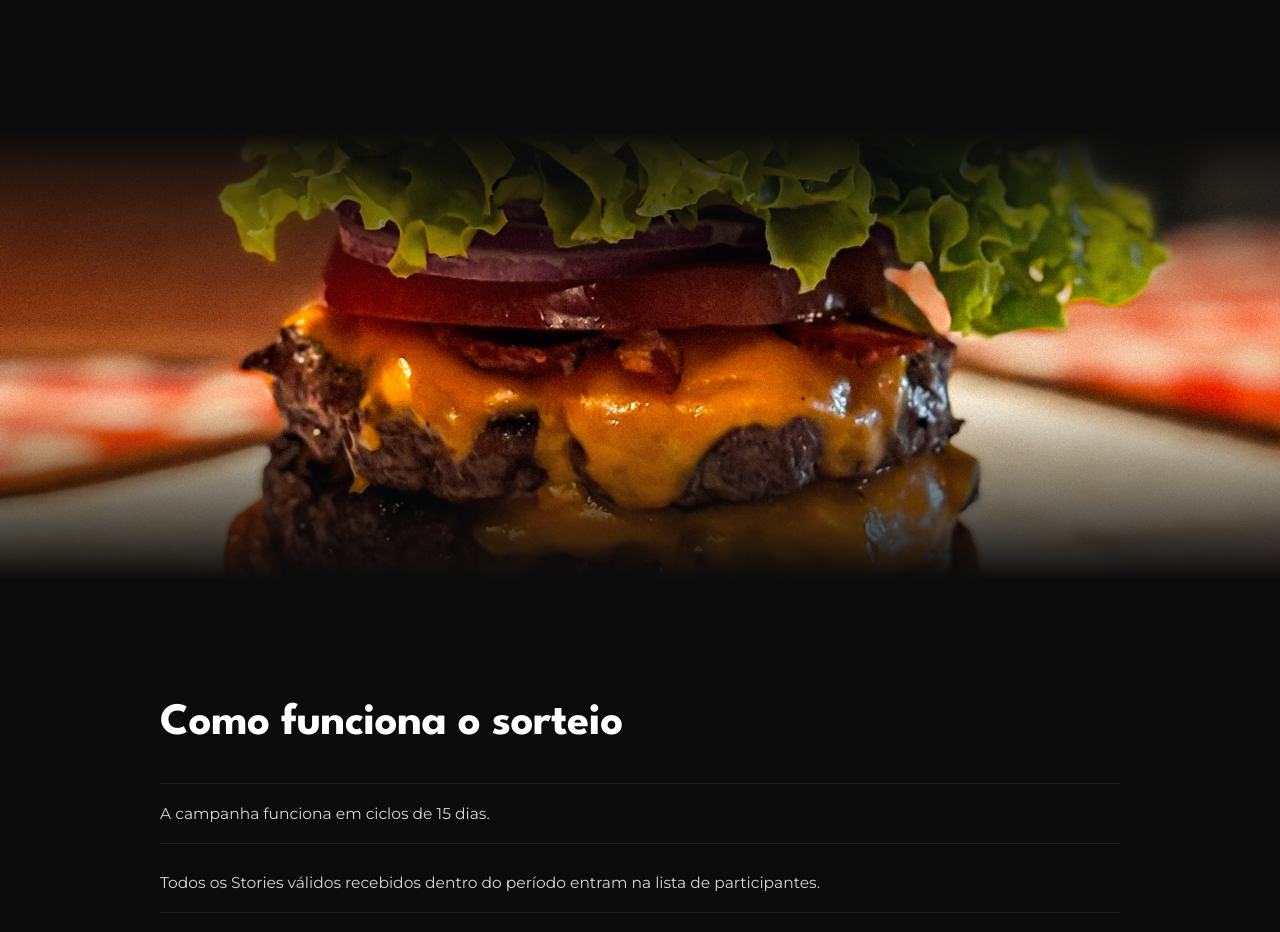
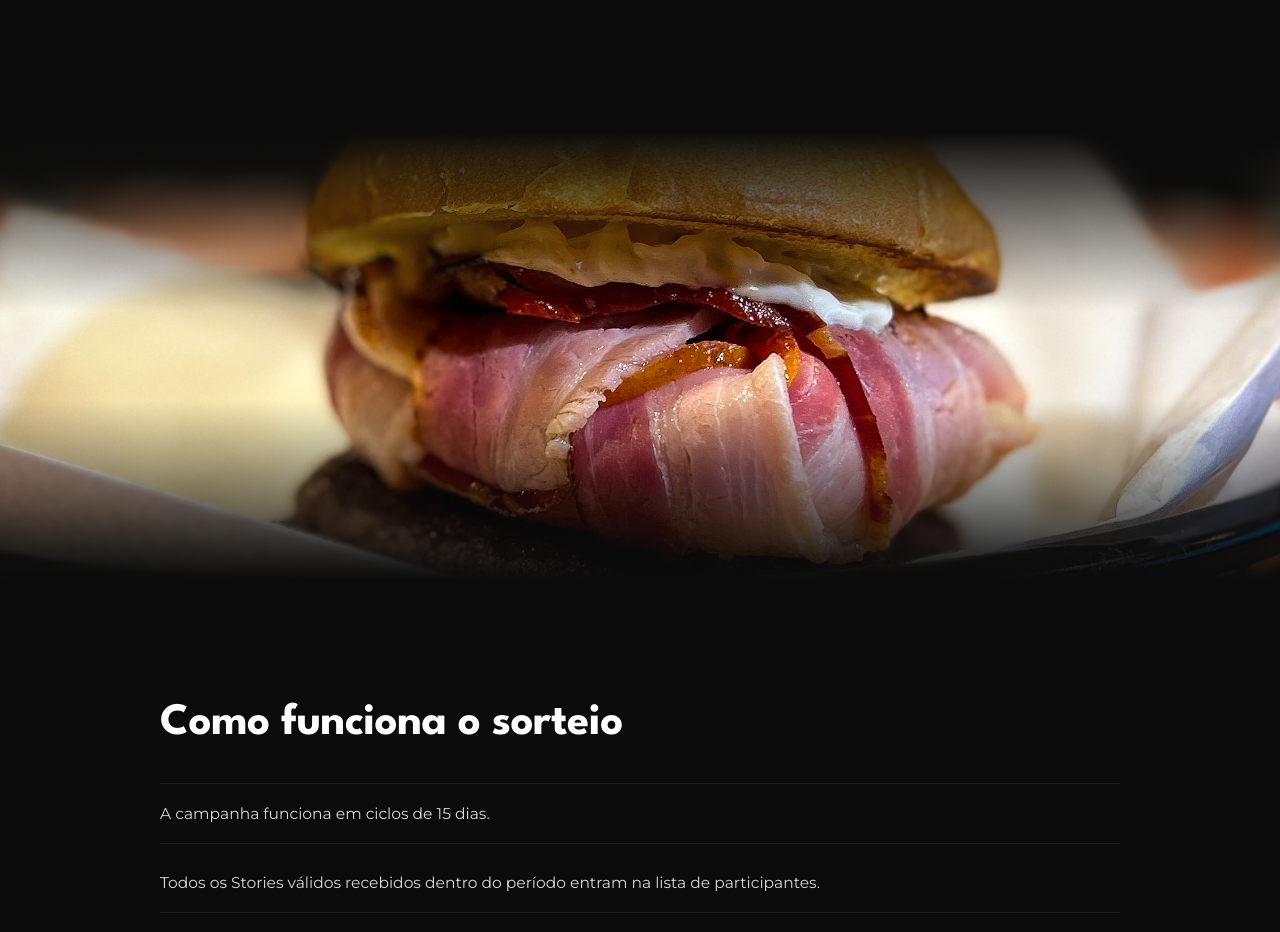
Before and after one commit to edubolla/haubert-taste, a plain HTML site: page index.html in a window 1280 px wide. Shown: the part 2603-3535 px from the top of the page. Drawn offline with Linux system fonts and the light colour scheme.

Commit message:
Substitui foto do hambúrguer duplo pelo bacon burger
Evita confusão com o combo da promoção, que não inclui hambúrguer duplo.

Co-Authored-By: Claude Sonnet 4.6 <noreply@anthropic.com>

```diff
--- a/index.html
+++ b/index.html
@@ -139,10 +139,10 @@
 
       <figure class="photo-break">
         <img
-          src="./fotos/IMG_2862%204.JPG"
-          alt="Hambúrguer Haubert sendo finalizado com maçarico"
+          src="./fotos/IMG_0386_jpg.JPG"
+          alt="Hambúrguer Haubert Taste"
           loading="lazy"
-          style="object-position: center 65%"
+          style="object-position: center 55%"
         />
       </figure>
 
```
